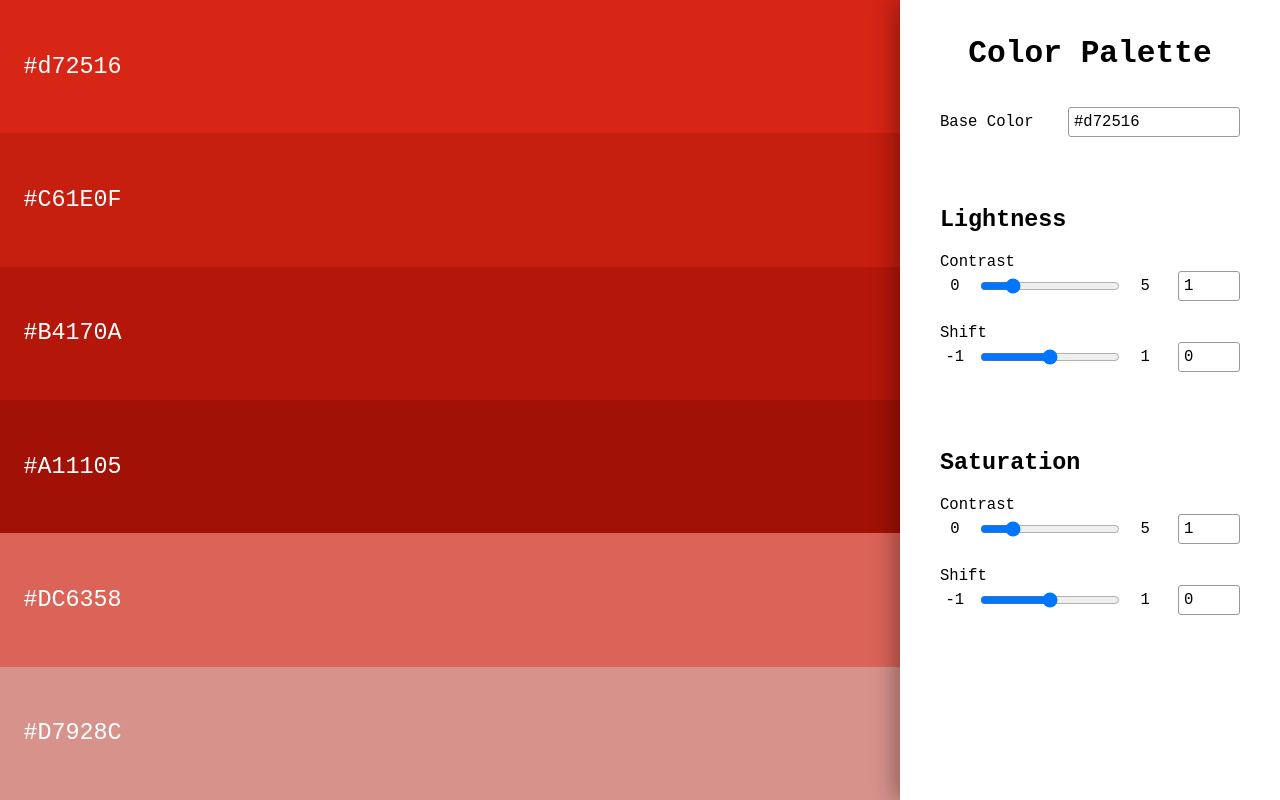
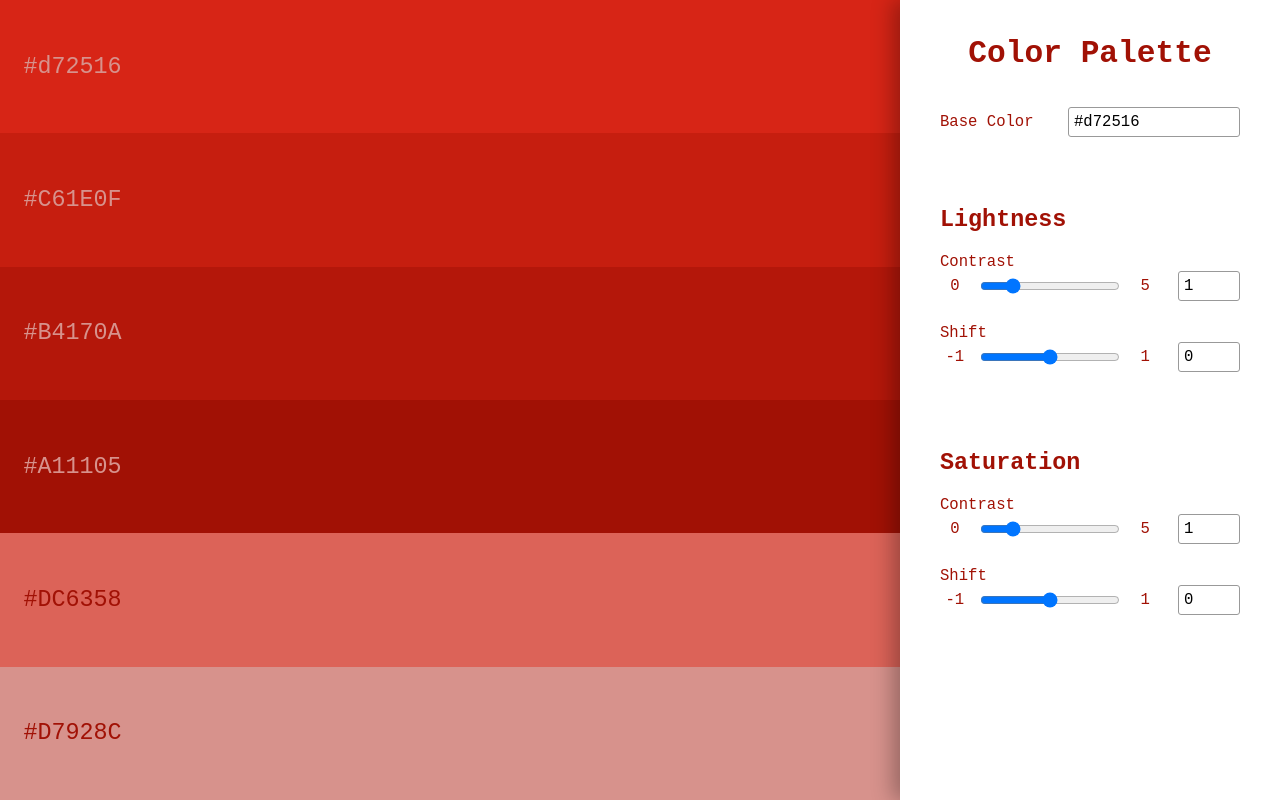
Before and after one commit to tesla3327/color-palette, a React app: page / in a window 1280 px wide. Built offline with nearby package versions, Linux system fonts and the light colour scheme.

Commit message:
Text color matches lightest or darkest color in the palette (based on contrast to background color)

```diff
--- a/src/App.js
+++ b/src/App.js
@@ -66,16 +66,29 @@ const lightShift = (color, lightness, saturation) =>
     .hex()
     .toString();
 
-const renderColorPalette = colorPalette => (
+const renderColorPalette = (colorPalette, lightText, darkText) => (
   <div className="colors">
     {
-      colorPalette.map( (e, i) => (
-        <div
-          key={i}
-          style={{ background: e }}>
-          { e }
-        </div>
-      ))
+      colorPalette.map( (e, i) => {
+        const background = Color(e);
+        const lightContrast = background.contrast(Color(lightText));
+        const darkContrast = background.contrast(Color(darkText));
+
+        let color;
+        if (lightContrast > darkContrast) {
+          color = lightText;
+        } else {
+          color = darkText;
+        }
+
+        return (
+          <div
+            key={i}
+            style={{ background: e, color }}>
+            { e }
+          </div>
+        );
+      })
     }
   </div>
 );
@@ -95,9 +108,14 @@ class App extends Component {
         contrast: 1.0,
         shift: 0,
       },
+      lightText: 'white',
+      darkText: 'black',
     };
 
     this.state.palette = this.generateColorPalette();
+
+    this.state.lightText = this.state.palette[5];
+    this.state.darkText = this.state.palette[3];
   }
 
   shouldRegenerateColorPalette() {
@@ -163,6 +181,9 @@ class App extends Component {
 
     state.palette = this.generateColorPalette(state);
 
+    state.lightText = state.palette[5];
+    state.darkText = state.palette[3];
+
     this.setState(state);
   }
 
@@ -171,18 +192,22 @@ class App extends Component {
     state.baseColor = e.target.value;
 
     state.palette = this.generateColorPalette(state);
+
+    state.lightText = state.palette[5];
+    state.darkText = state.palette[3];
+
     this.setState(state);
   }
 
   render() {
-    const { baseColor, lightness, saturation, palette } = this.state;
+    const { baseColor, lightness, saturation, palette, darkText, lightText } = this.state;
 
     return (
       <div className="App">
 
-        { renderColorPalette( palette ) }
+        { renderColorPalette( palette, lightText, darkText ) }
 
-        <div id="sidebar">
+        <div id="sidebar" style={{ color: darkText }}>
           <h1>Color Palette</h1>
 
           <div className="base-color">
```
